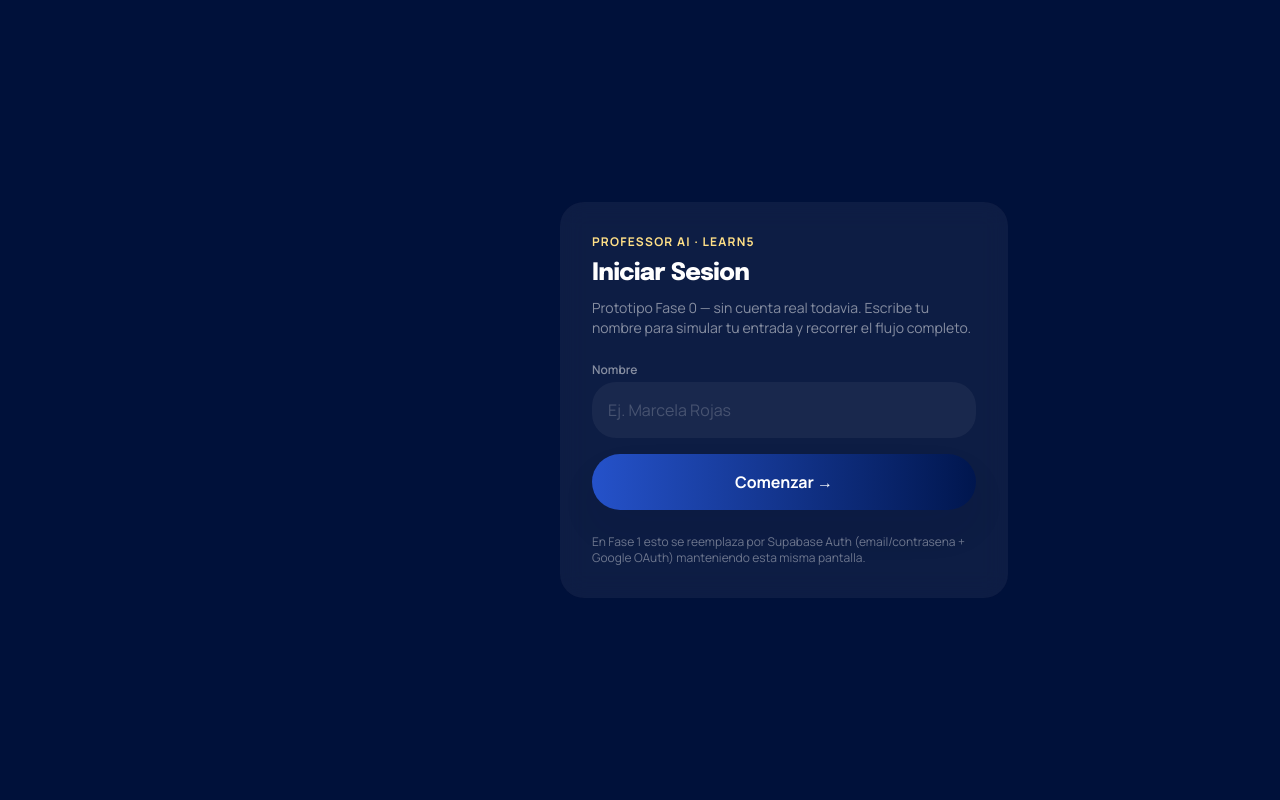
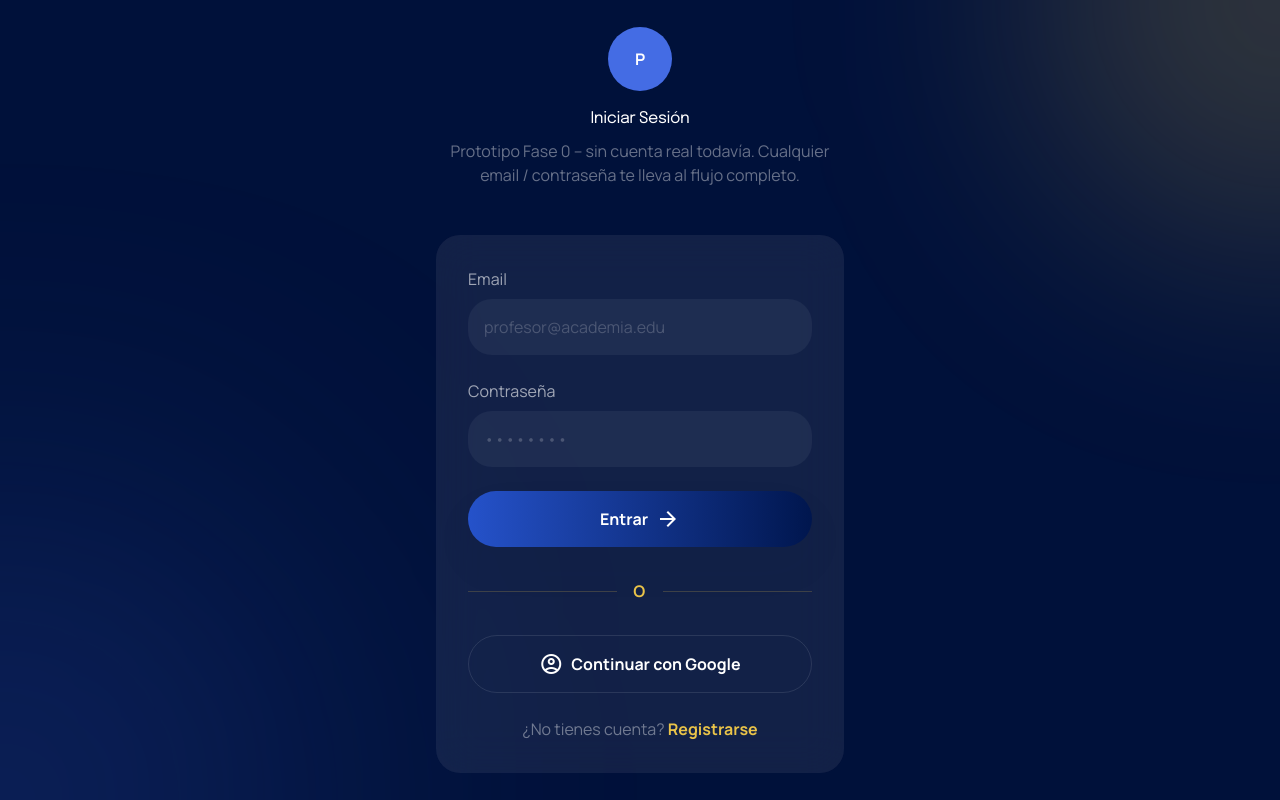
Before and after one commit to learn5soporte/professor-ai-web, a Next.js app: page /login in a window 1280 px wide. Built offline with nearby package versions, Linux system fonts and the light colour scheme.

Commit message:
Update page.tsx

```diff
--- a/src/app/login/page.tsx
+++ b/src/app/login/page.tsx
@@ -2,58 +2,98 @@
 
 import { useState } from "react";
 import { useRouter } from "next/navigation";
+import Link from "next/link";
 import { useSession } from "@/lib/store/session";
+import { DarkScreen } from "@/components/DarkScreen";
+import { Icon } from "@/components/Icon";
 
+/**
+ * SCREEN 2: LOGIN -- base literal: code.html real de Stitch
+ * (bloque_1_y_2_acceso_y_onboarding). Fase 0: no hay Supabase Auth todavia,
+ * el email ingresado simula la sesion (cualquier password es aceptada).
+ */
 export default function LoginPage() {
   const router = useRouter();
-  const { iniciarSesionMock } = useSession();
-  const [nombre, setNombre] = useState("");
+  const { perfil, iniciarSesionMock } = useSession();
+  const [email, setEmail] = useState("");
+  const [password, setPassword] = useState("");
+
+  function entrar() {
+    const nombre = email.split("@")[0] || "Docente";
+    iniciarSesionMock(nombre);
+    router.push(perfil ? "/dashboard" : "/onboarding");
+  }
 
   function handleSubmit(e: React.FormEvent) {
     e.preventDefault();
-    iniciarSesionMock(nombre.trim() || "Docente");
-    router.push("/onboarding");
+    entrar();
   }
 
   return (
-    <main className="dark-screen flex items-center justify-center px-6">
-      <div className="dark-screen-glow-blue -right-10 -top-10 h-72 w-72" />
+    <DarkScreen>
+      <section className="flex w-full max-w-md flex-col px-margin-mobile">
+        <div className="mb-12 flex flex-col items-center">
+          <div className="mb-4 flex h-16 w-16 items-center justify-center rounded-full bg-secondary-container">
+            <span className="font-headline-md font-bold text-white">P</span>
+          </div>
+          <h2 className="font-headline-md text-headline-md text-white">
+            Iniciar Sesión
+          </h2>
+          <p className="mt-2 text-center text-body-sm text-white/40">
+            Prototipo Fase 0 -- sin cuenta real todavía. Cualquier email /
+            contraseña te lleva al flujo completo.
+          </p>
+        </div>
 
-      <div className="relative z-10 w-full max-w-md rounded-xl bg-white/5 p-8 backdrop-blur-md">
-        <p className="font-label text-xs font-bold uppercase tracking-widest text-tertiary-fixed">
-          Professor AI · Learn5
-        </p>
-        <h2 className="mt-2 text-2xl font-black text-white">
-          Iniciar Sesion
-        </h2>
-        <p className="mt-2 text-sm text-white/50">
-          Prototipo Fase 0 — sin cuenta real todavia. Escribe tu nombre para
-          simular tu entrada y recorrer el flujo completo.
-        </p>
-
-        <form onSubmit={handleSubmit} className="mt-6 flex flex-col gap-4">
-          <label className="flex flex-col gap-1">
-            <span className="font-label text-xs font-semibold text-white/50">
-              Nombre
+        <form onSubmit={handleSubmit} className="glass-card space-y-6 rounded-xl p-8">
+          <div className="space-y-2">
+            <label className="text-label-lg font-label-lg text-white/60">
+              Email
+            </label>
+            <input
+              type="email"
+              required
+              value={email}
+              onChange={(e) => setEmail(e.target.value)}
+              placeholder="profesor@academia.edu"
+              className="w-full rounded-xl border-none bg-white/5 px-4 py-4 text-white placeholder:text-white/20 focus:ring-2 focus:ring-secondary-container"
+            />
+          </div>
+          <div className="space-y-2">
+            <label className="text-label-lg font-label-lg text-white/60">
+              Contraseña
+            </label>
+            <input
+              type="password"
+              required
+              value={password}
+              onChange={(e) => setPassword(e.target.value)}
+              placeholder="••••••••"
+              className="w-full rounded-xl border-none bg-white/5 px-4 py-4 text-white placeholder:text-white/20 focus:ring-2 focus:ring-secondary-container"
+            />
+          </div>
+          <button type="submit" className="btn-accent flex w-full items-center justify-center gap-2">
+            Entrar <Icon name="arrow_forward" className="text-[18px]" />
+          </button>
+          <div className="flex items-center gap-4 py-2">
+            <div className="h-px flex-1 bg-tertiary-fixed-dim/20" />
+            <span className="text-body-sm font-bold uppercase tracking-widest text-tertiary-fixed-dim">
+              o
             </span>
-            <input
-              value={nombre}
-              onChange={(e) => setNombre(e.target.value)}
-              placeholder="Ej. Marcela Rojas"
-              className="dark-input"
-            />
-          </label>
-
-          <button type="submit" className="btn-accent">
-            Comenzar →
+            <div className="h-px flex-1 bg-tertiary-fixed-dim/20" />
+          </div>
+          <button type="button" onClick={entrar} className="btn-outline-dark flex w-full items-center justify-center gap-2">
+            <Icon name="account_circle" />
+            Continuar con Google
           </button>
+          <p className="text-center text-body-sm text-white/40">
+            ¿No tienes cuenta?{" "}
+            <Link href="/registro" className="font-bold text-tertiary-fixed-dim">
+              Registrarse
+            </Link>
+          </p>
         </form>
-
-        <p className="mt-6 text-xs text-white/40">
-          En Fase 1 esto se reemplaza por Supabase Auth (email/contrasena +
-          Google OAuth) manteniendo esta misma pantalla.
-        </p>
-      </div>
-    </main>
+      </section>
+    </DarkScreen>
   );
 }
```
